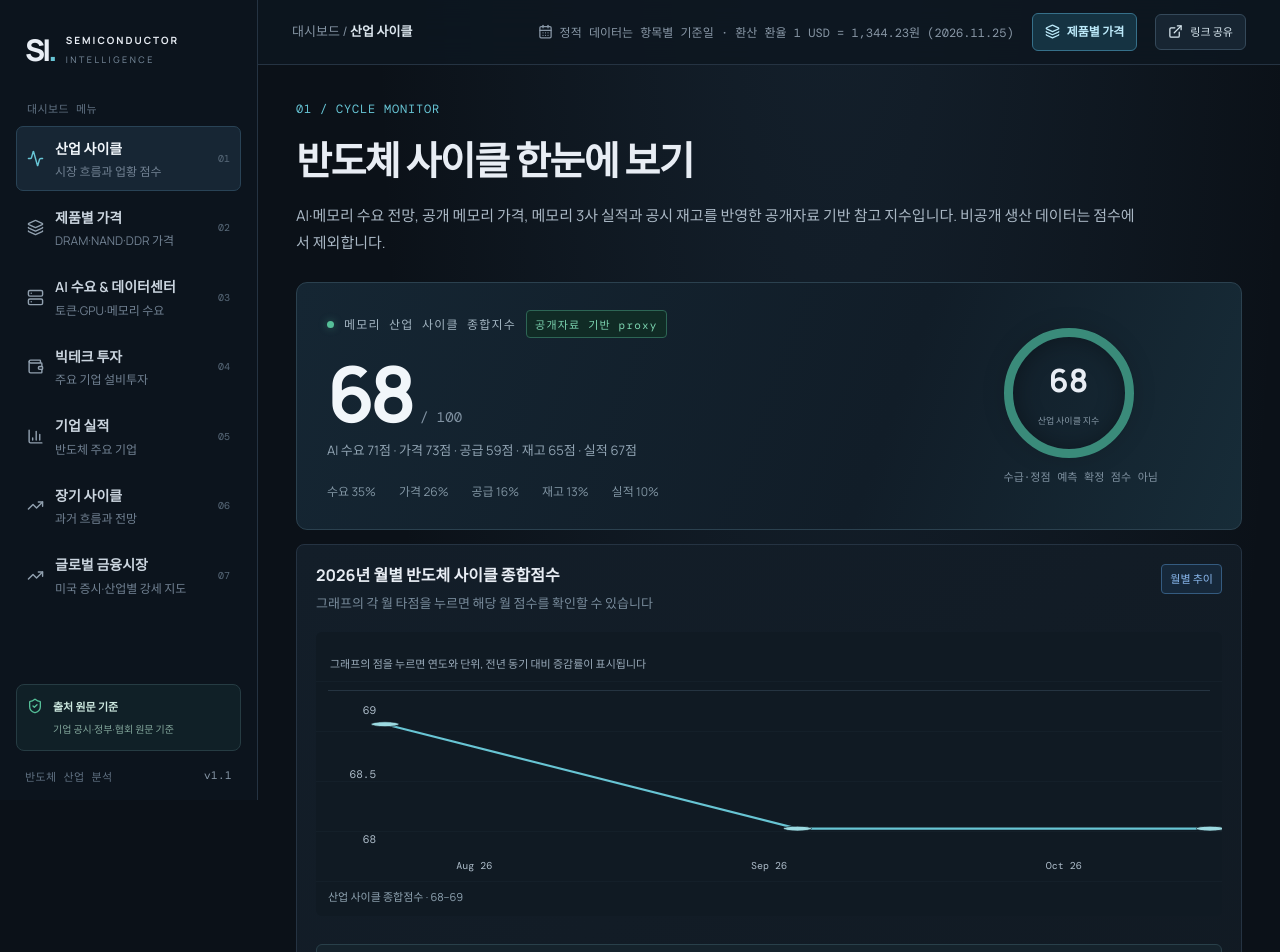
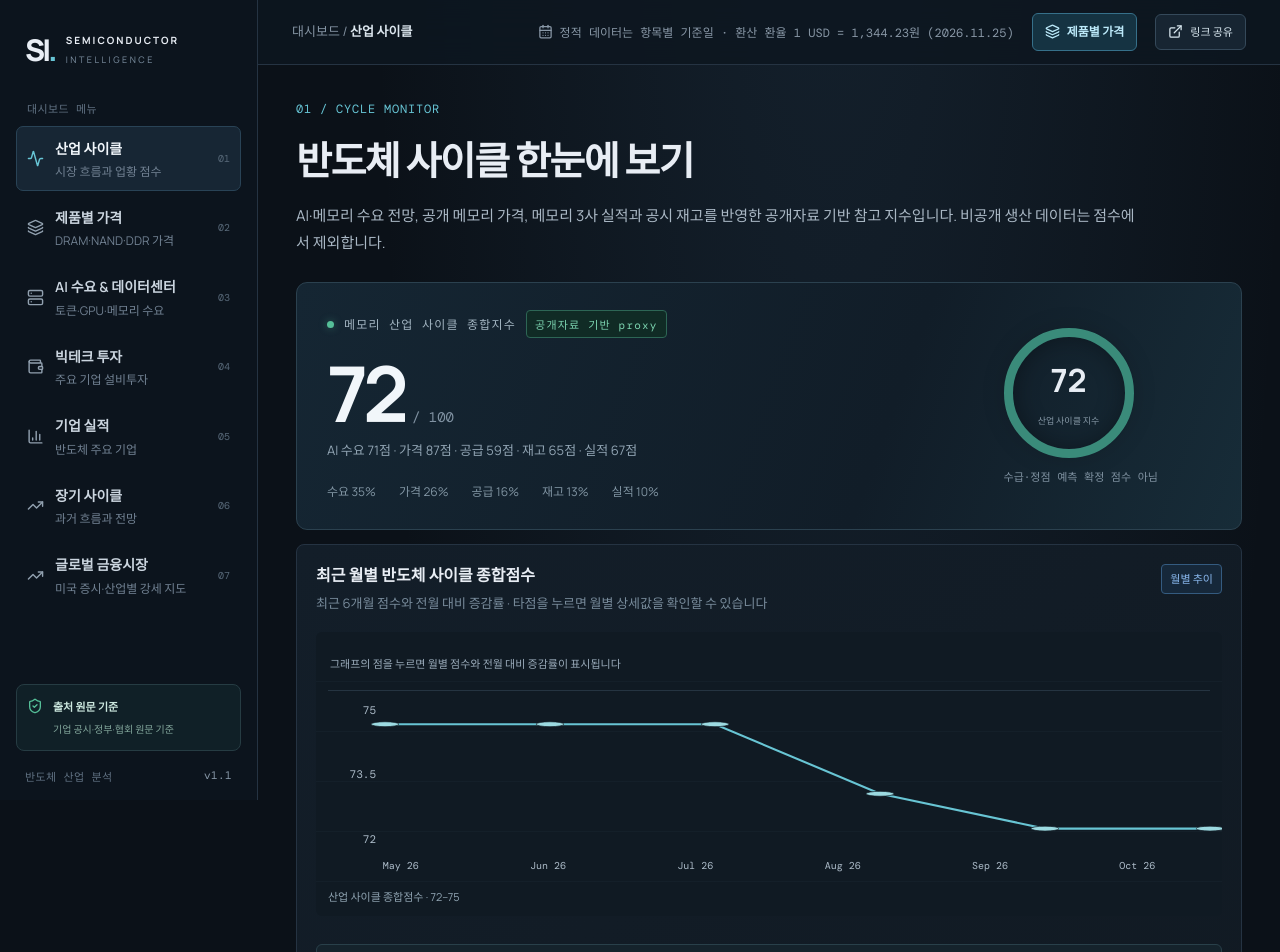
Before and after one commit to chs03220322-creator/semiconductor-intelligence, a React (Vite) app: page / in a window 1280 px wide. Shown: the top 952 px of the page. Built offline with nearby package versions, Linux system fonts and the light colour scheme.

Commit message:
Extend cycle score history to six months and show monthly percentage change

```diff
--- a/src/App.tsx
+++ b/src/App.tsx
@@ -70,6 +70,8 @@ const sources=[
   {name:'TrendForce · 2026년 AI 서버 출하 전망 (2026-08-03)',date:'2026-08-03',url:'https://www.trendforce.com/presscenter/news/20260803-13161.html',desc:'2026년 AI 서버 출하량 약 31% 증가 전망 · 공개 보도자료'},
   {name:'TrendForce · 2026년 7월 30일 메모리 수급 전망',date:'2026-07-30',url:'https://www.trendforce.com/presscenter/news/20260730-13158.html',desc:'DRAM·NAND 공급 증가 및 2027년 제품별 수급 방향 공개 전망'},
   {name:'TrendForce · DRAM Price Trends',date:'2026-11-25',url:'https://www.trendforce.com/price/dram/dram_contract',desc:'DDR4·DDR5 spot 및 계약가격, 서버·PC 모듈·모바일 DRAM 가격 항목'},
+  {name:'TEAMGROUP · 2026 Q4 기업설명회 자료',date:'2026-11 공개',url:'https://file.teamgroupinc.com/about/corporate-information-session/2026/2026-q4-tw.pdf',desc:'TrendForce 기준 2026년 3~9월 DDR5 16Gb·DDR4 8Gb 월별 계약가격'},
+  {name:'BonusCHIP · 2026년 10월 메모리 고정거래가격 월별 추이',date:'2026-11-08',url:'https://bonuschip.app/blog/memory-contract-prices-october-2026',desc:'2026년 3~10월 DDR4 8Gb·NAND 128Gb MLC 월별 계약가격'},
   {name:'TrendForce · NAND Flash Price Trends',date:'2026-11-25',url:'https://www.trendforce.com/price/flash/flash_contract',desc:'NAND chip 계약·현물, wafer spot, PC SSD·eMMC/UFS 계약가격 항목'},
   {name:'TrendForce · NAND Flash Wafer Contract Price',date:'2026-10-30',url:'https://www.trendforce.com/research/download/RP261030YB',desc:'TLC·QLC NAND wafer 계약가격 월별 리포트'},
   {name:'TrendForce · DRAMeXchange Membership Plans',date:'상시 안내',url:'https://www.trendforce.com/membership/DRAMeXchange',desc:'DRAM/NAND 최근 5년 일별 spot·월별 contract Excel 데이터 제공 안내'}
@@ -116,11 +118,11 @@ const micronQuarterly=[
 const tsmcAnnual=[{year:'2023',value:69.30},{year:'2024',value:90.08},{year:'2025',value:122.42}];
 const nvidiaAnnual=[{year:'FY2024',value:60.922},{year:'FY2025',value:130.497},{year:'FY2026',value:215.938}];
 const nvidiaQuarterly=[{year:'1Q FY27',value:81.615},{year:'2Q FY27',value:96.221},{year:'3Q FY27',value:115.8}];
-const pricesDdr5_16=[{year:'Jun 26',value:40.0},{year:'Jul 26',value:45.0},{year:'Aug 26',value:46.5},{year:'Sep 26',value:48.0},{year:'Oct 26',value:50.0}];
-const pricesDram8=[{year:'Jul 26',value:24.0},{year:'Aug 26',value:25.0},{year:'Sep 26',value:26.0},{year:'Oct 26',value:27.5}];
+const pricesDdr5_16=[{year:'May 26',value:37.5},{year:'Jun 26',value:40.0},{year:'Jul 26',value:45.0},{year:'Aug 26',value:46.5},{year:'Sep 26',value:48.0},{year:'Oct 26',value:50.0}];
+const pricesDram8=[{year:'May 26',value:20.0},{year:'Jun 26',value:21.0},{year:'Jul 26',value:24.0},{year:'Aug 26',value:25.0},{year:'Sep 26',value:26.0},{year:'Oct 26',value:27.5}];
 const pricesNand=[
-  {year:'Jun 26',value:28.8},{year:'Jul 26',value:30.1},{year:'Aug 26',value:30.5},
-  {year:'Sep 26',value:30.6},{year:'Oct 26',value:30.6}
+  {year:'May 26',value:26.5},{year:'Jun 26',value:28.8},{year:'Jul 26',value:30.1},
+  {year:'Aug 26',value:30.5},{year:'Sep 26',value:30.6},{year:'Oct 26',value:30.6}
 ];
 const prices2025Dram8=[
   {year:'Jul 25',value:3.9},{year:'Aug 25',value:5.7},{year:'Sep 25',value:6.3},{year:'Oct 25',value:7.0}
@@ -150,7 +152,8 @@ const priceMomentum=(values:number[],cfg:ScoreConfig)=>{
 // 공개 기관 전망: AI 서버 출하 +31%, Server DRAM bit 164→269, Enterprise SSD bit 3,927.2→7,491.2 (십억 Gb).
 // Enterprise SSD는 NAND 전체의 부분집합이며 DRAM 수요와 합산하지 않고 별도 성장 신호로만 사용한다.
 const aiServerShipmentGrowth=31,serverDramBitCagr=growthPct(164,269,2),enterpriseSsdBitCagr=growthPct(3927.2,7491.2,2);
-const ddr5MomentumBase=[40,45,46.5,48,50],dram8MomentumBase=[24,25,26,27.5],nandMomentumBase=[28.8,30.1,30.5,30.6,30.6];
+// 2026년 3~4월은 월별 점수의 전월 비교 기준값, 그래프는 최근 6개월(5~10월)만 표시한다.
+const ddr5MomentumBase=[31,35,37.5,40,45,46.5,48,50],dram8MomentumBase=[13,16,20,21,24,25,26,27.5],nandMomentumBase=[17.7,24.2,26.5,28.8,30.1,30.5,30.6,30.6];
 function financialMomentum(rows:{revenue:number;op:number;margin:number}[],inventoryValues:number[]){
  const current=rows[rows.length-1],previous=rows[rows.length-2];
  if(!current||!previous||!previous.revenue||inventoryValues.length<2||!inventoryValues[0])return {revenueGrowth:0,marginDelta:0,inventoryGrowth:0,inventoryScore:NEUTRAL_SCORE,score:NEUTRAL_SCORE};
@@ -192,15 +195,20 @@ function calculateCycleScores(cfg:ScoreConfig){
  return {demandScore,priceScore,supplyScore,financialScore,inventoryScore,totalScore,priceWeight,supplyWeight,inventoryWeight,financialWeight,ddr5,dram8,nand,dramScore,demandItems,companyItems,avgDramMonthly,latestDramMonthly,cycleSignal};
 }function monthlyCycleScoreSeries(cfg:ScoreConfig){
  const current=calculateCycleScores(cfg);
- const periods=['Jun 26','Jul 26','Aug 26','Sep 26','Oct 26'];
- return [2,3,4].map(monthIndex=>{
+ const periods=['Mar 26','Apr 26','May 26','Jun 26','Jul 26','Aug 26','Sep 26','Oct 26'];
+ const monthly=periods.map((period,monthIndex)=>{
   const ddr5=priceMomentum(ddr5MomentumBase.slice(0,monthIndex+1),cfg);
-  const dram8=priceMomentum(dram8MomentumBase.slice(0,monthIndex),cfg);
+  const dram8=priceMomentum(dram8MomentumBase.slice(0,monthIndex+1),cfg);
   const nand=priceMomentum(nandMomentumBase.slice(0,monthIndex+1),cfg);
   const dramScore=Math.round(ddr5.score*PRICE_WEIGHTS[0]/100+dram8.score*PRICE_WEIGHTS[1]/100);
   const priceScore=Math.round(dramScore*cfg.dramShare/100+nand.score*(100-cfg.dramShare)/100);
   const total=Math.round((current.demandScore*cfg.demandWeight+priceScore*current.priceWeight+current.supplyScore*current.supplyWeight+current.inventoryScore*current.inventoryWeight+current.financialScore*current.financialWeight)/100);
-  return {year:periods[monthIndex],value:total};
+  return {year:period,value:total};
+ });
+ return monthly.slice(2).map((point,index)=>{
+  const previous=monthly[index+1];
+  const scoreDelta=point.value-previous.value;
+  return {...point,scoreDelta,momPct:previous.value?(scoreDelta/previous.value)*100:null};
  });
 }
 function WeightControl({label,value,min=0,max=100,step=5,onChange}:{label:string;value:number;min?:number;max?:number;step?:number;onChange:(v:number)=>void}){
@@ -265,7 +273,7 @@ function LineChart({data,keyName,label,height=220,comparisonData}:{data:any[];ke
  const chosenYoy=chosen?yoyChange(Number(chosen[keyName]),chosenPrevious?Number(chosenPrevious[keyName]):undefined):null;
  const isScore=/score|점수/i.test(label);
  const chosenMonthPrevious=chosen&&(perChip||isScore)&&selected!==null&&selected>0?data[selected-1]:null;
- const chosenMom=chosenMonthPrevious?(isScore?Number(chosen[keyName])-Number(chosenMonthPrevious[keyName]):yoyChange(Number(chosen[keyName]),Number(chosenMonthPrevious[keyName]))):null;
+ const chosenMom=chosen?(isScore&&typeof chosen.momPct==='number'?chosen.momPct:chosenMonthPrevious?(isScore?Number(chosen[keyName])-Number(chosenMonthPrevious[keyName]):yoyChange(Number(chosen[keyName]),Number(chosenMonthPrevious[keyName]))):null):null;
  const fmt=(v:number)=>perChip?'₩'+Math.round(v).toLocaleString('ko-KR'):isUsd?'₩'+v.toFixed(1)+'조':Number.isInteger(v)?v.toLocaleString('ko-KR'):v.toLocaleString('ko-KR',{maximumFractionDigits:2});
  const unitValue=(v:number)=>{
   if(/trillion tokens/i.test(label)) return v.toLocaleString('ko-KR',{maximumFractionDigits:1})+'조 개/일';
@@ -278,7 +286,7 @@ function LineChart({data,keyName,label,height=220,comparisonData}:{data:any[];ke
  };
  const visibleLabel=label.split('·').slice(0,1).join('').trim();
  return <div className="line-chart" style={{height}}>
-  <div className="chart-value-callout" aria-live="polite">{chosen?<><b>{chosen.year||chosen.period||chosen.month}</b><strong>{unitValue(Number(chosen[keyName])*(isUsd?(perChip?FX_USDKRW:FX_USDKRW/1000):1))}</strong><small style={{display:'block',marginTop:4,color:chosenMom===null?'var(--muted,#9aa9b7)':chosenMom>=0?'#55bf98':'#e0a06b',fontWeight:700}}>{perChip?(chosenMom===null?'전월 대비: 비교 데이터 없음':`전월 대비 ${chosenMom>=0?'+':''}${chosenMom.toFixed(1)}% · 전월 가격 ${unitValue(Number(chosenMonthPrevious[keyName])*(isUsd?(perChip?FX_USDKRW:FX_USDKRW/1000):1))}`):isScore?(chosenMom===null?'전월 점수 없음':`전월 대비 ${chosenMom>=0?'+':''}${chosenMom.toFixed(0)}점`):'전월 대비: 월별 데이터에만 표시'}</small><small style={{display:'block',marginTop:3,color:chosenYoy===null?'var(--muted,#9aa9b7)':chosenYoy>=0?'#55bf98':'#e0a06b',fontWeight:700}}>{chosenYoy===null?'전년 동기 대비: 비교 데이터 없음':`전년 동기 대비 ${chosenYoy>=0?'+':''}${chosenYoy.toFixed(1)}% · 전년 값 ${unitValue(Number(chosenPrevious[keyName])*(isUsd?(perChip?FX_USDKRW:FX_USDKRW/1000):1))}`}</small></>:<span>그래프의 점을 누르면 연도와 단위, 전년 동기 대비 증감률이 표시됩니다</span>}</div>
+  <div className="chart-value-callout" aria-live="polite">{chosen?<><b>{chosen.year||chosen.period||chosen.month}</b><strong>{unitValue(Number(chosen[keyName])*(isUsd?(perChip?FX_USDKRW:FX_USDKRW/1000):1))}</strong><small style={{display:'block',marginTop:4,color:chosenMom===null?'var(--muted,#9aa9b7)':chosenMom>=0?'#55bf98':'#e0a06b',fontWeight:700}}>{perChip?(chosenMom===null?'전월 대비: 비교 데이터 없음':`전월 대비 ${chosenMom>=0?'+':''}${chosenMom.toFixed(1)}% · 전월 가격 ${unitValue(Number(chosenMonthPrevious[keyName])*(isUsd?(perChip?FX_USDKRW:FX_USDKRW/1000):1))}`):isScore?(chosenMom===null?'전월 대비: 비교 데이터 없음':`전월 대비 ${chosenMom>=0?'+':''}${chosenMom.toFixed(1)}% · ${Number(chosen.scoreDelta)>=0?'+':''}${Number(chosen.scoreDelta)}점`):'전월 대비: 월별 데이터에만 표시'}</small>{!isScore&&<small style={{display:'block',marginTop:3,color:chosenYoy===null?'var(--muted,#9aa9b7)':chosenYoy>=0?'#55bf98':'#e0a06b',fontWeight:700}}>{chosenYoy===null?'전년 동기 대비: 비교 데이터 없음':`전년 동기 대비 ${chosenYoy>=0?'+':''}${chosenYoy.toFixed(1)}% · 전년 값 ${unitValue(Number(chosenPrevious[keyName])*(isUsd?(perChip?FX_USDKRW:FX_USDKRW/1000):1))}`}</small>}</>:<span>{isScore?'그래프의 점을 누르면 월별 점수와 전월 대비 증감률이 표시됩니다':'그래프의 점을 누르면 연도와 단위, 전년 동기 대비 증감률이 표시됩니다'}</span>}</div>
   <div className="line-plot"><div className="line-y-axis"><span>{fmt(max)}</span><span>{fmt((max+min)/2)}</span><span>{fmt(min)}</span></div>
    <svg viewBox="0 0 100 100" preserveAspectRatio="none" role="img" aria-label={label}>
     <path d={path} fill="none" stroke="#68c5d4" strokeWidth="2.1" vectorEffect="non-scaling-stroke"/>
@@ -341,9 +349,9 @@ function Overview({period,setPeriod,scoreConfig,onScoreConfigChange}:{period:Per
   <Title eyebrow="01 / CYCLE MONITOR" title="반도체 사이클 한눈에 보기" desc="AI·메모리 수요 전망, 공개 메모리 가격, 메모리 3사 실적과 공시 재고를 반영한 공개자료 기반 참고 지수입니다. 비공개 생산 데이터는 점수에서 제외합니다."/>
   <div className="hero-score"><div className="score-main"><div className="score-label"><span className="live-dot"/> 메모리 산업 사이클 종합지수 <Pill tone="green">공개자료 기반 proxy</Pill></div><div className="score-number">{liveCycleScore}<small>/ 100</small></div><p>AI 수요 {aiDemandScore}점 · 가격 {priceMomentumScore}점 · 공급 {scores.supplyScore}점 · 재고 {inventoryScore}점 · 실적 {financialScore}점</p><div className="score-foot"><span>수요 {demandWeight}%</span><span>가격 {scores.priceWeight.toFixed(0)}%</span><span>공급 {scores.supplyWeight.toFixed(0)}%</span><span>재고 {scores.inventoryWeight.toFixed(0)}%</span><span>실적 {scores.financialWeight.toFixed(0)}%</span></div></div><div className="score-gauge"><div className="gauge-ring"><div><strong>{liveCycleScore}</strong><span>산업 사이클 지수</span></div></div><small>수급·정점 예측 확정 점수 아님</small></div></div>
   <div className="panel" style={{marginTop:14}}>
-   <div className="panel-head"><div><h3>2026년 월별 반도체 사이클 종합점수</h3><p>그래프의 각 월 타점을 누르면 해당 월 점수를 확인할 수 있습니다</p></div><Pill tone="blue">월별 추이</Pill></div>
+   <div className="panel-head"><div><h3>최근 월별 반도체 사이클 종합점수</h3><p>최근 6개월 점수와 전월 대비 증감률 · 타점을 누르면 월별 상세값을 확인할 수 있습니다</p></div><Pill tone="blue">월별 추이</Pill></div>
    <LineChart data={monthlyCycleScoreSeries(scoreConfig)} keyName="value" label="산업 사이클 종합점수 · 점수" height={190}/>
-   <Notice>현재 확보된 월별 가격 데이터가 공통으로 존재하는 2026년 8~10월만 표시합니다. 각 월 점수는 해당 월까지의 DRAM·NAND 가격 흐름으로 가격 점수를 재산출하고, AI 수요·공급·기업 재고·실적 점수는 최신 공개값을 고정해 계산한 참고용 추이입니다. 따라서 과거 당시의 전체 산업점수 실측치가 아니며, 월별 실적·수요 데이터가 추가되면 해당 축도 과거 시점 기준으로 재산출해야 합니다.</Notice>
+   <Notice>최근 6개월(2026년 5~10월)을 표시합니다. DDR5 16Gb·DRAM 8Gb·NAND 128Gb 월별 공개 계약가격을 반영하며, 3~4월 가격은 5월 점수의 전월 비교 및 가격 모멘텀 계산을 위한 기준값으로만 사용합니다. 각 월의 가격 점수는 해당 월까지의 가격 흐름으로 재산출하고, AI 수요·공급·기업 재고·실적 점수는 최신 공개값을 고정한 참고용 추이입니다. 따라서 과거 당시의 전체 산업점수 실측치가 아니라 가격 흐름 중심의 재구성 지수입니다.</Notice>
   </div>
   <ScoreControls config={scoreConfig} onChange={onScoreConfigChange}/>
   <div className="panel" style={{marginTop:14}}>
@@ -410,8 +418,8 @@ function Pricing({scoreConfig}:{scoreConfig:ScoreConfig}){
    valueAt(pricesDram8,period),priceChangeCell(pricesDram8,period,'rate'),
    valueAt(pricesNand,period),priceChangeCell(pricesNand,period,'rate')
   ])}/>
-  <Notice>현재 화면에 입력된 정부 공개 월별 기준가격은 2026년 6~10월입니다. DRAM 8Gb의 6월 값과 DRAM 16Gb의 10월 값은 공개 시계열에 없어 공란으로 둡니다. 11월 월간 기준가격은 아직 확인 가능한 발표치가 없어 임의 추정하지 않았습니다. MoM은 직전 공개 월이 존재할 때만 표시합니다.</Notice>
-  <Sources items={['산업부 · 2026년 9월 ICT 수출입 동향','산업부 · 2026년 10월 ICT 수출입 동향','산업부 · 2026년 10월 수출입 동향']}/>
+  <Notice>현재 화면은 2026년 5~10월 월별 공개 계약가격을 표시합니다. DDR5 16Gb와 DRAM 8Gb는 TEAMGROUP의 TrendForce 기준 시계열, NAND 128Gb MLC는 공개된 TrendForce 고정가격 월별 집계를 사용합니다. 11월 월간 기준가격은 아직 확인 가능한 발표치가 없어 임의 추정하지 않았습니다. MoM은 직전 공개 월이 존재할 때만 표시합니다.</Notice>
+  <Sources items={['산업부 · 2026년 9월 ICT 수출입 동향','산업부 · 2026년 10월 ICT 수출입 동향','산업부 · 2026년 10월 수출입 동향','TEAMGROUP · 2026 Q4 기업설명회 자료','BonusCHIP · 2026년 10월 메모리 고정거래가격 월별 추이']}/>
  </div>
  <div className="panel">
   <div className="panel-head"><div><h3>2025년 월별 공개 기준가격</h3><p className="muted">USD / chip · 2026년과 별도 비교</p></div></div>
```
